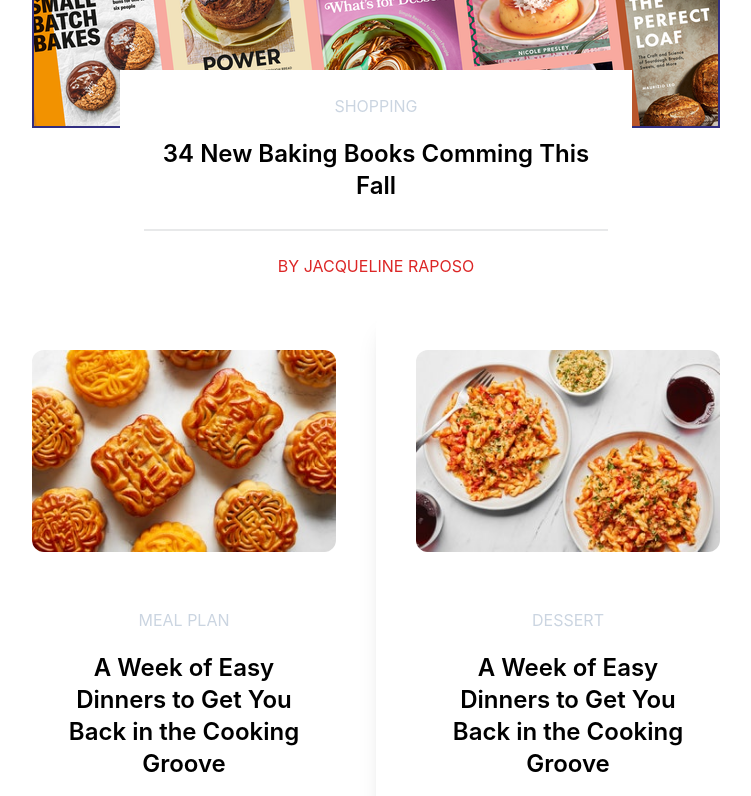
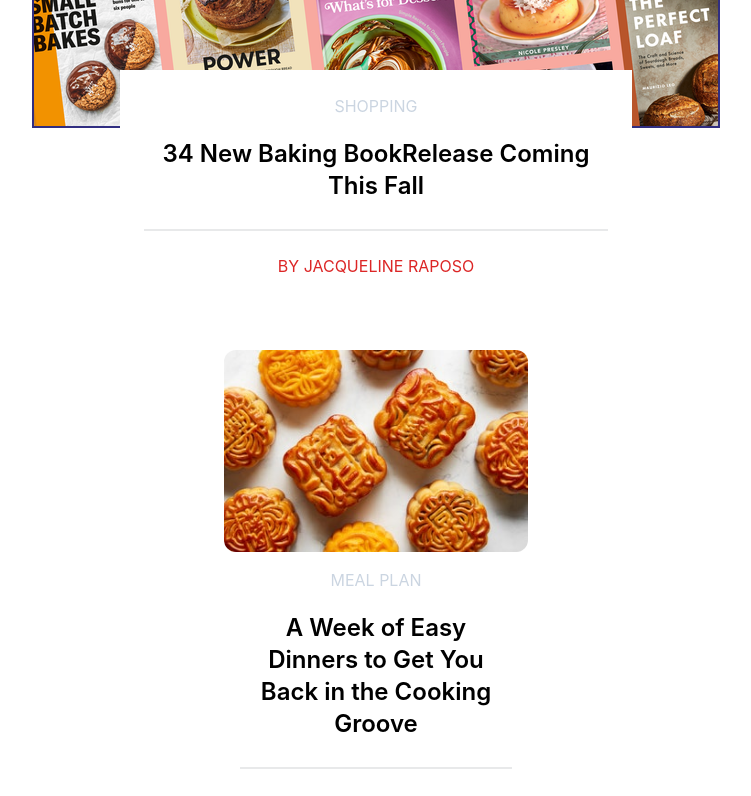
Before and after one commit to team-solvers-kpr/project-epicurious, a React (Create React App) app: page / in a window 1280 px wide. Shown: the part 240-1036 px from the top of the page, without its empty margins (264-1015 px from the left). Built offline with nearby package versions, Linux system fonts and the light colour scheme.

Commit message:
updated code of product and bookRelease

```diff
--- /dev/null
+++ b/src/components/Product.js
@@ -0,0 +1,20 @@
+import React from 'react';
+import ProductInfo from './ProductInfo';
+
+export default function Product({
+    heading = '',
+    title = '',
+    author = '',
+    img = '',
+}) {
+  return (
+    <div className="card w-96 bg-base-100">
+        <figure className="px-10 pt-10">
+            <img src={img} alt="Shoes" className="rounded-xl" />
+        </figure>
+        <div className="card-body items-center text-center -mt-10">
+          <ProductInfo heading={heading} title={title} author= {author}/>
+        </div>
+    </div>
+  )
+}
--- a/src/components/SectionTitle.js
+++ b/src/components/ProductInfo.js
@@ -1,6 +1,6 @@
 import React from 'react'
 
-export default function Information({
+export default function ProductInfo({
     heading = 'Meal Plan',
     title = 'this is meal',
     author = 'author name',
@@ -10,7 +10,7 @@ export default function Information({
         <h2 className="heading uppercase text-slate-300 ">{heading}</h2>
         <p className=' title hover:underline text-2xl my-5 text-black font-semibold'>{title}</p>
         <div className="divider"></div>
-        <h3 className=' authorname uppercase text-red-600'>{author}</h3>
+        <h3 className=' author name uppercase text-red-600'>{author}</h3>
     </div>
   )
 }
--- a/src/components/pages/Home/Books.js
+++ b/src/components/pages/Home/BookRelease.js
@@ -1,8 +1,8 @@
 import React from 'react'
 import allBooksImg from '../../../assets/images/allBooks.png';
-import Information from '../../SectionTitle';
+import ProductInfo from "../../ProductInfo";
 
-export default function Books() {
+export default function BookRelease() {
   return (
     <div>
         <div className="container">
@@ -11,7 +11,7 @@ export default function Books() {
                 <img src={allBooksImg} alt='All the books' />
             </div>
             <div className="information bg-white h-60 w-2/5 -mt-16 relative  ml-96">
-                <Information heading='shopping' title='34 New Baking Books Comming This Fall' author='By Jacqueline Raposo' />
+                <ProductInfo heading='shopping' title='34 New Baking BookRelease Coming This Fall' author='By Jacqueline Raposo' />
             </div>
             </a>
         </div>
--- a/src/components/pages/Home/Home.js
+++ b/src/components/pages/Home/Home.js
@@ -1,5 +1,5 @@
 import React from "react";
-import Books from "./Books";
+import BookRelease from "./BookRelease";
 import HomeCard from "./HomeCard";
 import Products from "./Products";
 
@@ -7,7 +7,7 @@ const Home = () => {
   return (
     <div>
       <HomeCard></HomeCard>
-      <Books></Books>
+      <BookRelease></BookRelease>
       <Products></Products>
     </div>
   );
--- a/src/components/pages/Home/Product.js
+++ /dev/null
@@ -1,20 +0,0 @@
-import React from 'react';
-import Information from '../../SectionTitle';
-
-export default function Product({
-    heading = '',
-    title = '',
-    author = '',
-    img = '',
-}) {
-  return (
-    <div className="card w-96 bg-base-100 shadow-xl">
-  <figure className="px-10 pt-10">
-    <img src={img} alt="Shoes" className="rounded-xl" />
-  </figure>
-  <div className="card-body items-center text-center">
-    <Information heading={heading} title={title} author= {author}/>
-  </div>
-</div>
-  )
-}
--- a/src/components/pages/Home/Products.js
+++ b/src/components/pages/Home/Products.js
@@ -1,14 +1,17 @@
 import React from 'react'
-import Product from './Product'
-
+import Product from '../../Product';
 import moonCakesImg from '../../../assets/images/Mooncakes_HERO_091321_20978.jpg';
 import readPaperPastaImg from '../../../assets/images/RedPepperPasta_HERO_040821_12876.jpg';
 
 export default function Products() {
   return (
-    <div className='products flex justify-center'>
-        <Product heading='meal plan' title='A Week of Easy Dinners to Get You Back in the Cooking Groove' author='by anna hezel' img={moonCakesImg}/>
-        <Product heading='dessert' title='A Week of Easy Dinners to Get You Back in the Cooking Groove' author='By Genevieve Yam' img={readPaperPastaImg}/>
-    </div>
+      <div className='container'>
+          <div className='products flex justify-center'>
+              <a href='/'>
+                <Product heading='meal plan' title='A Week of Easy Dinners to Get You Back in the Cooking Groove' author='by anna hezel' img={moonCakesImg}/>
+                <Product heading='dessert' title='A Week of Easy Dinners to Get You Back in the Cooking Groove' author='By Genevieve Yam' img={readPaperPastaImg}/>
+              </a>
+          </div>
+      </div>
   )
 }
```
